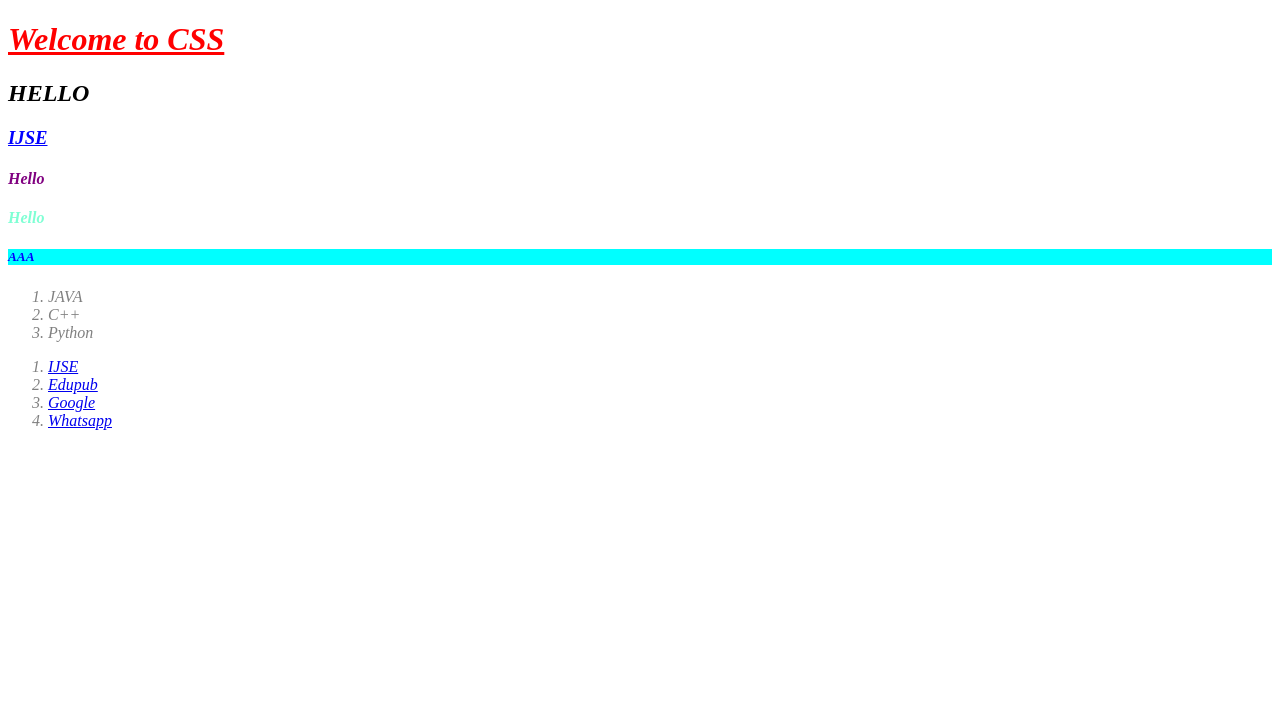
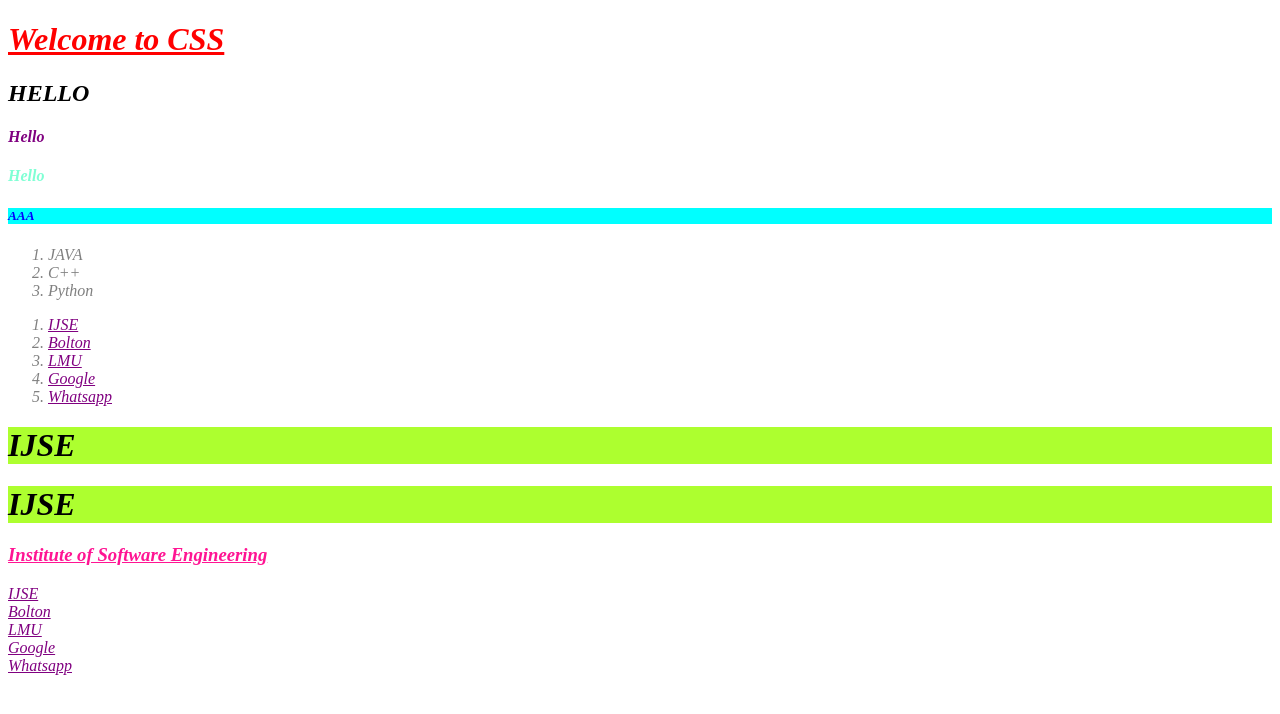
Before and after one commit to Roshen-Perera/ITS1119-CSS, a plain HTML site: page index.html in a window 1280 px wide. Drawn offline with Linux system fonts and the light colour scheme.

Commit message:
more css

```diff
--- a/index.html
+++ b/index.html
@@ -8,11 +8,9 @@
         h4{
             color:purple;
         }
-
         ol{
             color: gray;
         }
-
         .id{
             color: blue;
         }
@@ -33,13 +31,41 @@
             background-color: #1cff00;
         }*/
 
+        /*[href *= "ac"]{
+            background-color: #1cff00;
+        }*/
+
+        /*[href = "https://ijse.lk"]{
+            background-color: #fffb00;
+        }*/
+
+        .my-institute[href]{
+            background-color: greenyellow;
+        }
+
+        .ijse:hover{
+            background-color: greenyellow;
+            cursor: pointer;
+        }
+        a:visited{
+            color: red;
+        }
+        a:link{
+            color: purple;
+        }
+        a:hover{
+            color: green;
+        }
+
+        a:active{
+            color: deeppink;
+        }
     </style>
 </head>
 <body>
 <div class = "v">
     <h1 style="color:red; text-decoration: underline">Welcome to CSS</h1>
     <h2>HELLO</h2>
-    <h3 class="id">IJSE</h3>
     <h4>Hello</h4>
     <h4 id="id">Hello</h4>
     <h5 class="bg id">AAA</h5>
@@ -53,7 +79,10 @@
             <a href="https://ijse.lk">IJSE</a>
         </li>
         <li>
-            <a href="http://edupub.gov.lk">Edupub</a>
+            <a href="https://www.bolton.ac.uk/">Bolton</a>
+        </li>
+        <li>
+            <a href="https://www.londonmet.ac.uk/">LMU</a>
         </li>
         <li>
             <a href="https://google.com">Google</a>
@@ -62,6 +91,17 @@
             <a href="https://web.whatsapp.com">Whatsapp</a>
         </li>
     </ol>
+
+    <h1 class="my-institute" href = "https://wwww.ijse.lk">IJSE</h1>
+    <h1 class="my-institute" href = "https://wwww.ijse.lk">IJSE</h1>
+    <h3 class="ijse">Institute of Software Engineering</h3>
+
+    <a href="https://ijse.lk">IJSE</a><br>
+    <a href="https://www.bolton.ac.uk/">Bolton</a><br>
+    <a href="https://www.londonmet.ac.uk/">LMU</a><br>
+    <a href="https://google.com">Google</a><br>
+    <a href="https://web.whatsapp.com">Whatsapp</a><br>
+
 </div>
 </body>
 </html>
```
